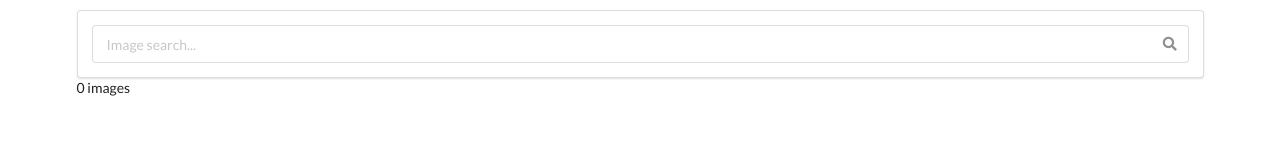
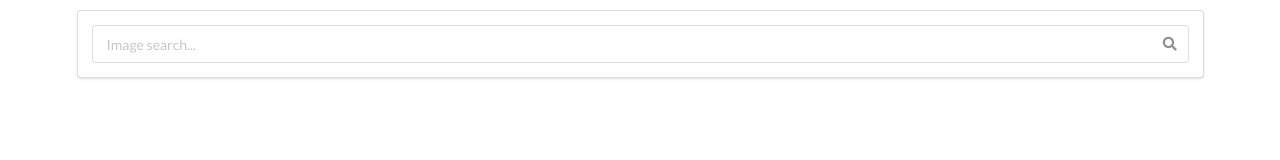
Before and after one commit to urielkdev/react-course, a React (Create React App) app in the folder pictures/: page / in a window 1280 px wide. Shown: the top 160 px of the page. Built offline with nearby package versions, Linux system fonts and the light colour scheme.

Commit message:
finished V1

```diff
--- a/pictures/src/components/App.js
+++ b/pictures/src/components/App.js
@@ -1,6 +1,7 @@
 import React, { Component } from 'react';
 import unsplash from '../api/unsplash';
 import SearchBar from './SearchBar';
+import ImageList from './ImageList';
 
 class App extends Component {
     state = { images: [] };
@@ -21,7 +22,7 @@
                     // is not mandatory the name of this callback to be onSubmit,
                     // I used this because it makes sense in this case
                 />
-                {this.state.images.length} images
+                <ImageList images={this.state.images} />
             </div>
         );
     }
--- /dev/null
+++ b/pictures/src/components/ImageList.js
@@ -0,0 +1,15 @@
+import React from 'react';
+
+const ImageList = (props) => {
+    const imagesURLs = props.images.map(({id, description, urls}) => {
+        return <img key={id} alt={description} src={urls.regular} />
+    });
+
+    return (
+        <div>
+            {imagesURLs}
+        </div>
+    );
+}
+
+export default ImageList;
```
Also changed, not shown: 1 other file (tests, documents, lock files or other folders).
